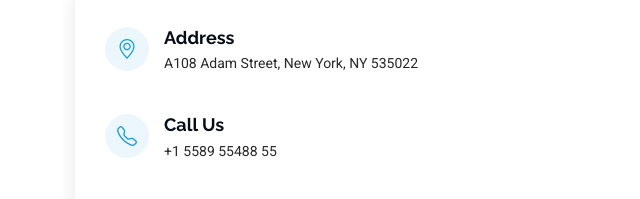
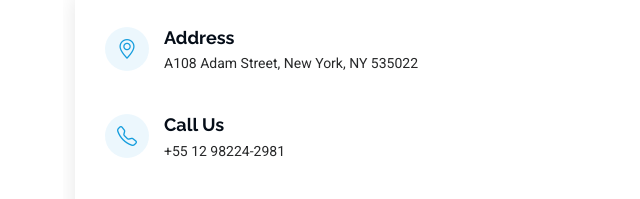
Before and after one commit to NathanChincowitz/Pitch, a plain HTML site: page index.html in a window 1280 px wide. Shown: the part 4003-4202 px from the top of the page, 237-877 px from the left. Drawn offline with Linux system fonts and the light colour scheme.

Commit message:
Correção telefone

```diff
--- a/index.html
+++ b/index.html
@@ -377,7 +377,7 @@
                 <i class="bi bi-telephone flex-shrink-0"></i>
                 <div>
                   <h3>Call Us</h3>
-                  <p>+1 5589 55488 55</p>
+                  <p>+55 12 98224-2981</p>
                 </div>
               </div><!-- End Info Item -->
 
```
